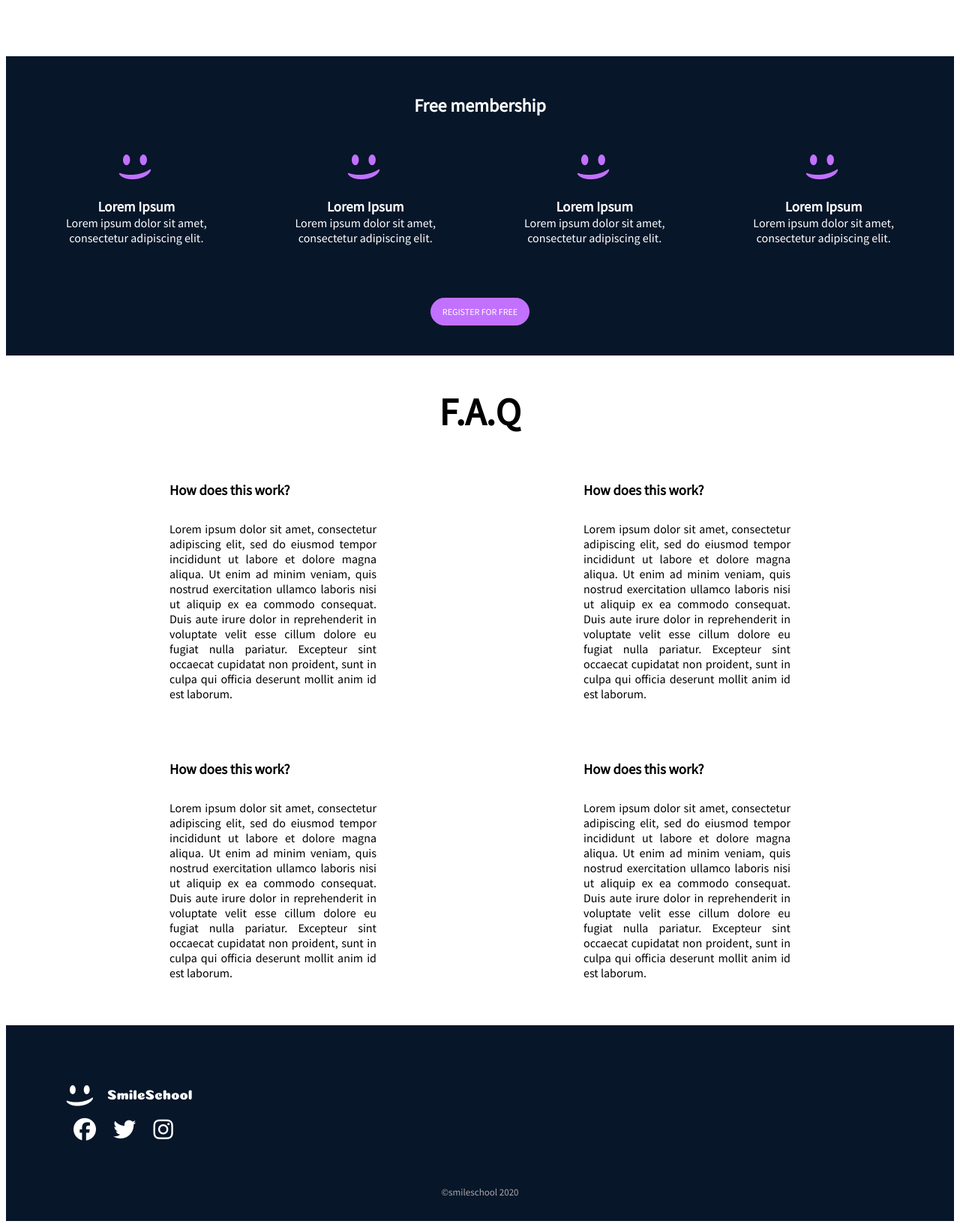
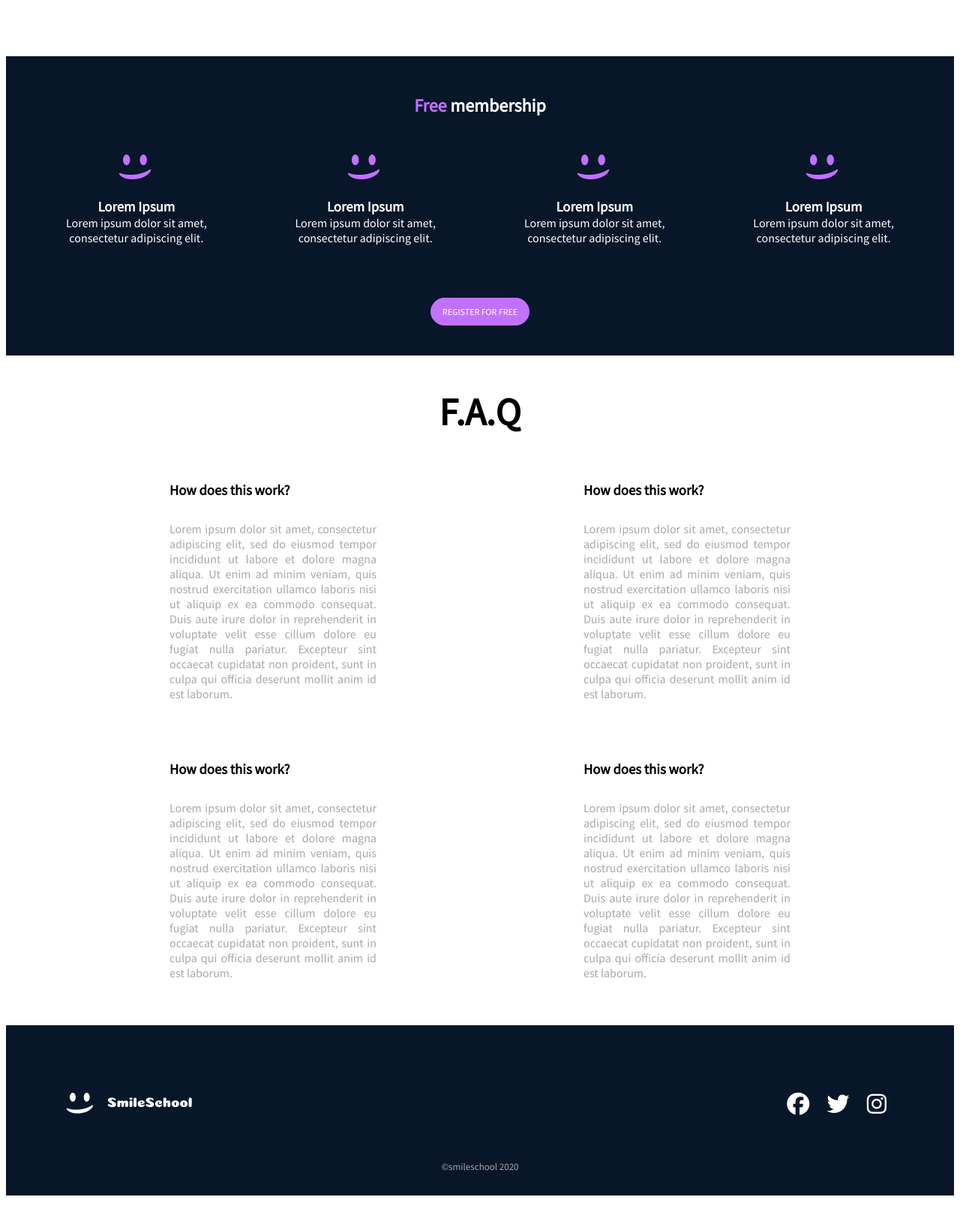
Before and after one commit to Tchatchouang95/alx_html_css, a plain HTML site: page css_advanced/index.html in a window 1280 px wide. Shown: the part 1760-3396 px from the top of the page at 75% size. After the commit the page ends 3362 px from the top, so only its background shows below. Drawn offline with Linux system fonts and the light colour scheme.

Commit message:
Code fix

```diff
--- a/css_advanced/index.html
+++ b/css_advanced/index.html
@@ -4,7 +4,7 @@
 <head>
     <meta charset="UTF-8">
     <meta name="viewport" content="width=device-width, initial-scale=1.0">
-    <script src="https://kit.fontawesome.com/4a2b055604.js" crossorigin="anonymous"></script>
+    <script src="https://kit.fontawesome.com/f16fe10581.js" crossorigin="anonymous"></script>
     <link href='https://fonts.googleapis.com/css?family=Source Sans Pro' rel='stylesheet'>
     <link rel="stylesheet" href="styles.css">
     <title>Document</title>
@@ -65,14 +65,15 @@
                 </div>
                 <div class="quote-cite">
                     <blockquote>« Those tutorials are concise and go straight to the point. I can’t think of a better<br> place
-                        to learn smiling. And it’s so fun!</blockquote>
-                    <h3>NAME</h3>
+                        to learn smiling. And it’s so fun!
+                    </blockquote>
+                    <h3>Tchatchouang Cédrick</h3>
                     <P>weather presenter</P>
                 </div>
             </section>
         </article>
         <section class="tutorials">
-            <h2>Most popular tutorials</h2>
+            <h2>Most <span class="word-color">popular</span> tutorials</h2>
             <div class="videos">
                 <div>
                     <img src="Images/9.png" alt="">
@@ -132,7 +133,7 @@
         <section class="memb">
             <div class="free-join">
                 <div class="title">
-                    <h2>Free membership</h2>
+                    <h2><span class="word-color">Free</span> membership</h2>
                 </div>
                 <div class="members-section">
                     <div>
@@ -172,7 +173,7 @@
                     <div>
                         <h3>How does this work?</h3>
                     </div>
-                    <div>
+                    <div class="txt-color">
                         Lorem ipsum dolor sit amet, consectetur adipiscing elit, sed do eiusmod tempor incididunt ut
                         labore et dolore magna aliqua. Ut enim ad minim veniam, quis nostrud exercitation ullamco
                         laboris nisi ut aliquip ex ea commodo consequat. Duis aute irure dolor in reprehenderit in
@@ -184,7 +185,7 @@
                     <div>
                         <h3>How does this work?</h3>
                     </div>
-                    <div>
+                    <div class="txt-color">
                         Lorem ipsum dolor sit amet, consectetur adipiscing elit, sed do eiusmod tempor incididunt ut
                         labore et dolore magna aliqua. Ut enim ad minim veniam, quis nostrud exercitation ullamco
                         laboris nisi ut aliquip ex ea commodo consequat. Duis aute irure dolor in reprehenderit in
@@ -196,7 +197,7 @@
                     <div>
                         <h3>How does this work?</h3>
                     </div>
-                    <div>
+                    <div class="txt-color">
                         Lorem ipsum dolor sit amet, consectetur adipiscing elit, sed do eiusmod tempor incididunt ut
                         labore et dolore magna aliqua. Ut enim ad minim veniam, quis nostrud exercitation ullamco
                         laboris nisi ut aliquip ex ea commodo consequat. Duis aute irure dolor in reprehenderit in
@@ -208,7 +209,7 @@
                     <div>
                         <h3>How does this work?</h3>
                     </div>
-                    <div>
+                    <div class="txt-color">
                         Lorem ipsum dolor sit amet, consectetur adipiscing elit, sed do eiusmod tempor incididunt ut
                         labore et dolore magna aliqua. Ut enim ad minim veniam, quis nostrud exercitation ullamco
                         laboris nisi ut aliquip ex ea commodo consequat. Duis aute irure dolor in reprehenderit in
@@ -221,7 +222,7 @@
     </main>
     <footer>
         <section class="foot-section">
-            <div>
+            <div class="foot-logo">
                 <img src="Images/logo.png" alt="logo">
                 <div>
                     <i class="fa-brands fa-facebook"></i>
```
